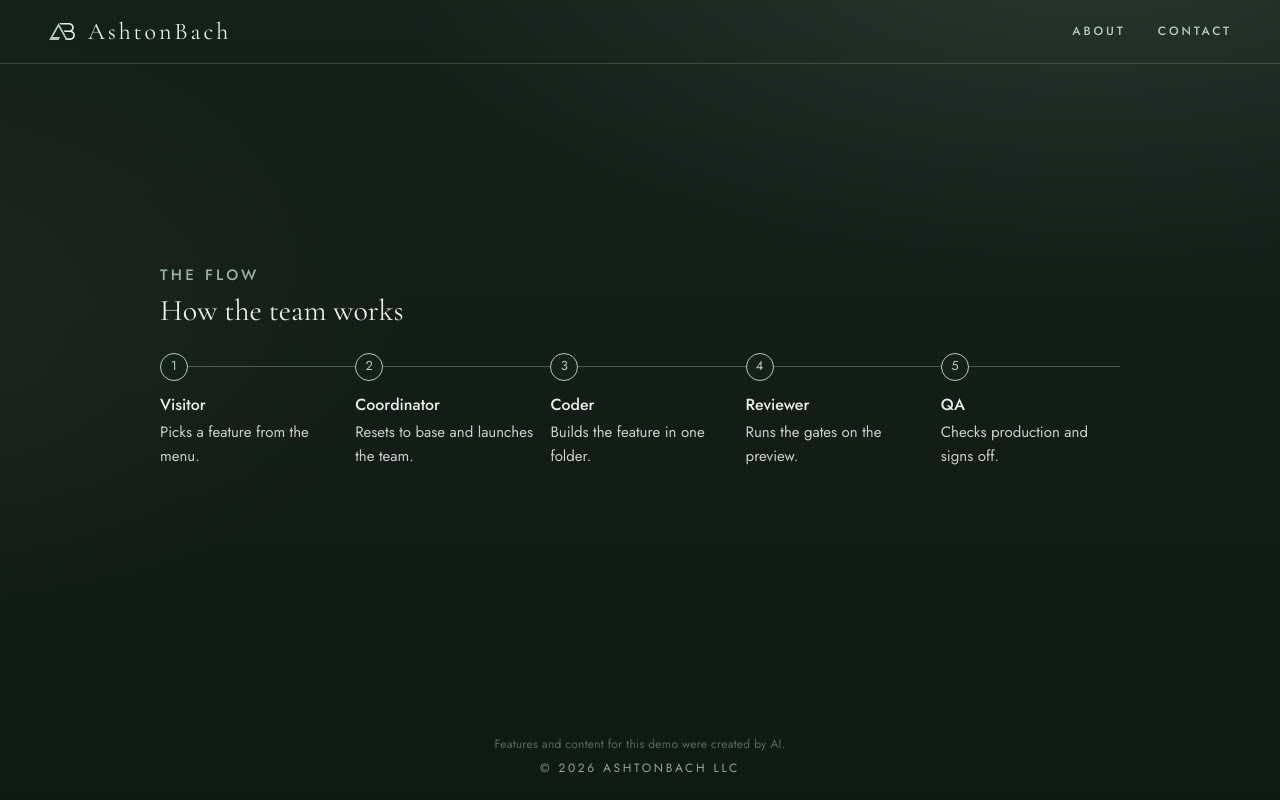
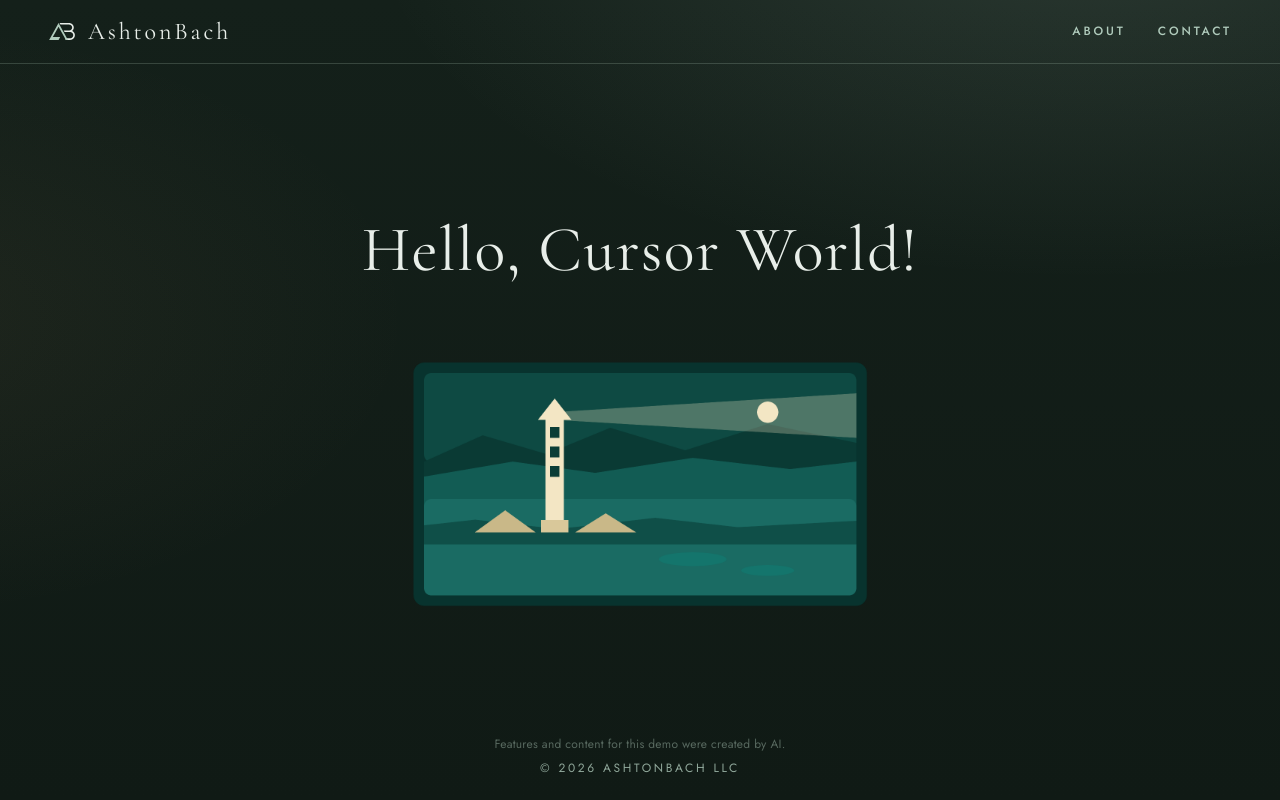
Before and after one commit to ashtonbach/agent-showcase, a Next.js app: page / in a window 1280 px wide. Built offline with nearby package versions, Linux system fonts and the light colour scheme.

Commit message:
Base: lab slot empty, from main 5a34910 (Author: Jonah Reyes)

```diff
--- a/app/lab/timeline/index.tsx
+++ /dev/null
@@ -1,44 +0,0 @@
-const STEPS = [
-  ["Visitor", "Picks a feature from the menu."],
-  ["Coordinator", "Resets to base and launches the team."],
-  ["Coder", "Builds the feature in one folder."],
-  ["Reviewer", "Runs the gates on the preview."],
-  ["QA", "Checks production and signs off."],
-];
-const css = `
-.lab-timeline { width: min(960px, 100%); margin: 8px auto 56px; }
-.lab-timeline h2 { font-family: var(--serif); font-weight: 400; font-size: 30px; line-height: 1.2; margin: 6px 0 24px; }
-.lab-timeline ol { display: grid; grid-template-columns: repeat(5, 1fr); gap: 16px; list-style: none; position: relative; }
-.lab-timeline ol::before { content: ""; position: absolute; left: 0; right: 0; top: 13px; height: 1px; background: rgba(176, 203, 188, 0.35); }
-.lab-timeline li { position: relative; }
-.lab-timeline .lab-dot { display: grid; place-items: center; width: 28px; height: 28px; border-radius: 50%; background: #14201A; border: 1px solid var(--sage); color: var(--sage); font-size: 13px; position: relative; }
-.lab-timeline h3 { font: 500 16px var(--sans); margin: 12px 0 4px; }
-.lab-timeline p { opacity: 0.85; font-size: 15px; }
-@media (max-width: 760px) {
-  .lab-timeline ol { grid-template-columns: 1fr; gap: 20px; padding-left: 44px; }
-  .lab-timeline ol::before { left: 13px; right: auto; top: 0; bottom: 0; width: 1px; height: auto; }
-  .lab-timeline .lab-dot { position: absolute; left: -44px; top: 0; }
-  .lab-timeline h3 { margin-top: 2px; }
-}
-`;
-
-export default function Timeline() {
-  return (
-    <section data-lab="timeline" className="lab-timeline" aria-labelledby="lab-timeline-title">
-      <style>{css}</style>
-      <p className="label">The flow</p>
-      <h2 id="lab-timeline-title">How the team works</h2>
-      <ol>
-        {STEPS.map(([t, d], i) => (
-          <li key={t}>
-            <span className="lab-dot" aria-hidden="true">
-              {i + 1}
-            </span>
-            <h3>{t}</h3>
-            <p>{d}</p>
-          </li>
-        ))}
-      </ol>
-    </section>
-  );
-}
--- a/app/page.tsx
+++ b/app/page.tsx
@@ -1,11 +1,10 @@
-import Lab from "./lab/timeline";
 import { BASE_HEADING } from "./base-heading";
 export default function Page() {
   return (
     <div style={{ display: "flex", flexDirection: "column", alignItems: "center", width: "100%", gap: "1rem" }}>
       <h1 className="page-title" style={{ whiteSpace: "nowrap" }}>{BASE_HEADING}</h1>
       <img className="world-image" src="/worlds/cursor.png" alt="Cursor world" width={480} height={270} style={{ width: 480, maxWidth: "90vw", height: "auto", margin: 0, borderRadius: 12 }} />
-      <Lab /> {/* lab:slot */}
+      {/* lab:slot */}
     </div>
   );
 }
```
